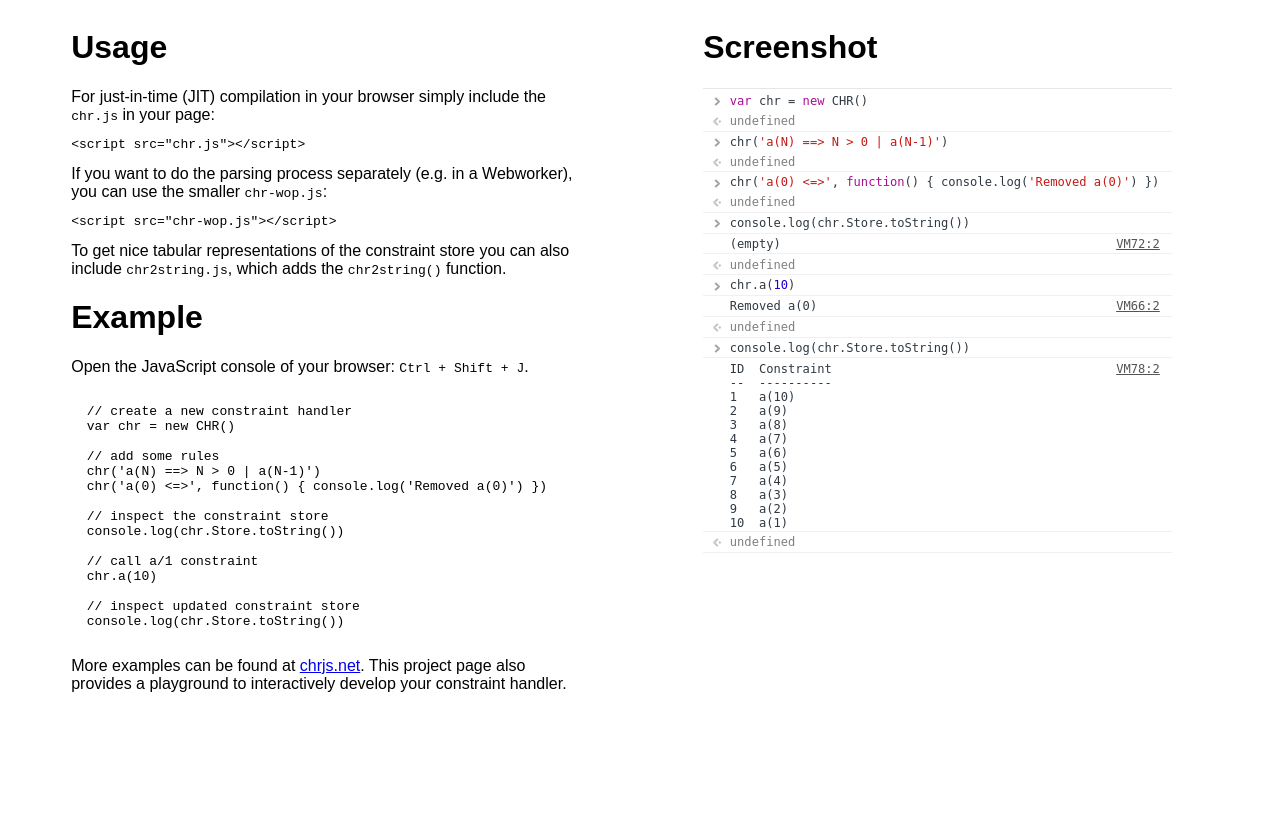
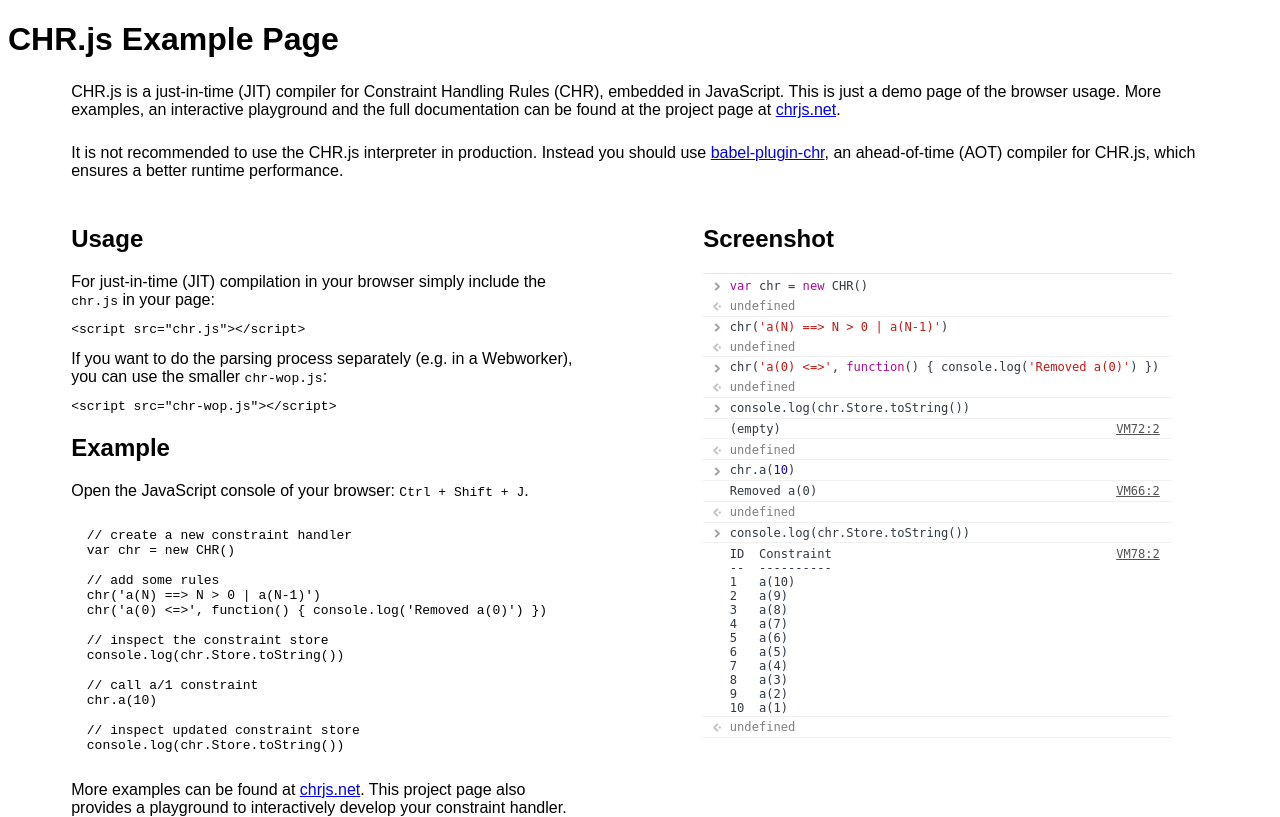
Before and after one commit to fnogatz/CHR.js, a website: page dist/index.html in a window 1280 px wide. Drawn offline with Linux system fonts and the light colour scheme.

Commit message:
Update description and links in dist/index.html

```diff
--- a/dist/index.html
+++ b/dist/index.html
@@ -9,6 +9,9 @@
       body {
         font-family: Arial;
       }
+      p {
+        margin: 25px 5%;
+      }
       .col {
         float: left;
         width: 40%;
@@ -17,17 +20,21 @@
     </style>
   </head>
   <body>
+    <h1>CHR.js Example Page</h1>
+
+    <p>CHR.js is a just-in-time (JIT) compiler for Constraint Handling Rules (CHR), embedded in JavaScript. This is just a demo page of the browser usage. More examples, an interactive playground and the full documentation can be found at the project page at <a href="http://chrjs.net">chrjs.net</a>.</p>
+
+    <p>It is not recommended to use the CHR.js interpreter in production. Instead you should use <a href="https://github.com/fnogatz/babel-plugin-chr">babel-plugin-chr</a>, an ahead-of-time (AOT) compiler for CHR.js, which ensures a better runtime performance.</p>
+
     <div class="col">
-      <h1>Usage</h1>
+      <h2>Usage</h2>
       For just-in-time (JIT) compilation in your browser simply include the <code>chr.js</code> in your page:
       <pre><code>&lt;script src="chr.js"&gt;&lt;/script&gt;</code></pre>
 
       If you want to do the parsing process separately (e.g. in a Webworker), you can use the smaller <code>chr-wop.js</code>:
       <pre><code>&lt;script src="chr-wop.js"&gt;&lt;/script&gt;</code></pre>
 
-      To get nice tabular representations of the constraint store you can also include <code>chr2string.js</code>, which adds the <code>chr2string()</code> function.
-
-      <h1>Example</h1>
+      <h2>Example</h2>
       Open the JavaScript console of your browser: <code>Ctrl + Shift + J</code>.
 
       <pre><code class="javascript">
@@ -52,7 +59,7 @@
     </div>
 
     <div class="col">
-      <h1>Screenshot</h1>
+      <h2>Screenshot</h2>
       <img src="screenshot.png" alt="Screenshot of the executed code">
     </div>
   </body>
```
